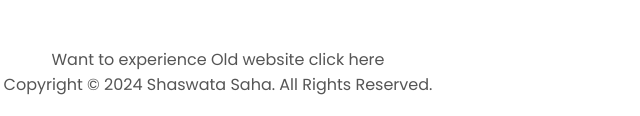
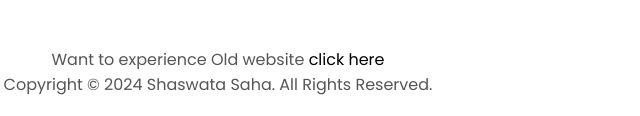
Before and after one commit to iamshaswata/iamshaswata.github.io, a plain HTML site: page index.html in a window 1280 px wide. Shown: the part 2915-3031 px from the top of the page, 422-1062 px from the left. Drawn offline with Linux system fonts and the light colour scheme.

Commit message:
Update index.html

```diff
--- a/index.html
+++ b/index.html
@@ -205,7 +205,7 @@
           </ul>
         </div>
       </nav>
-      <p>Want to experience Old website click here</p>
+      <p>Want to experience Old website <a href="https://shaswata.co.in/old/">click here</a></p>
       <p>Copyright &#169; 2024 Shaswata Saha. All Rights Reserved.</p>
     </footer>
     <script src="script.js"></script>
```
